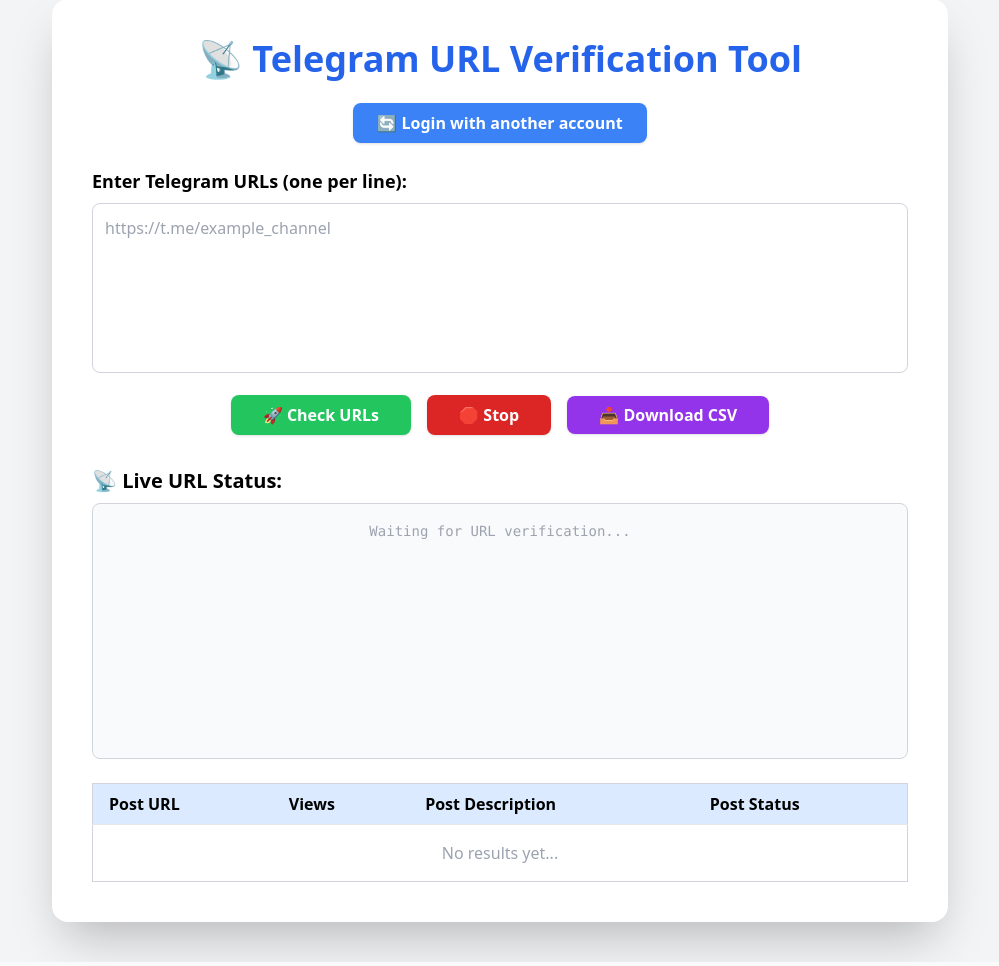
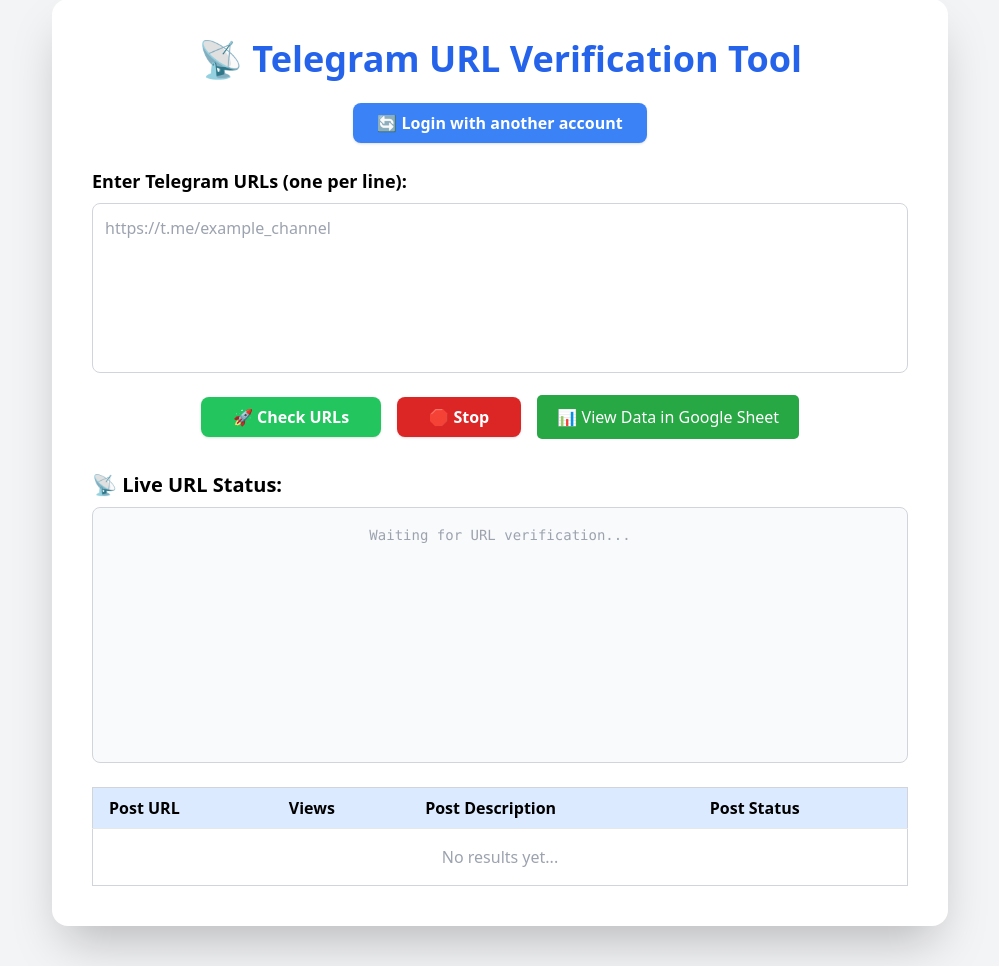
Before and after one commit to AadilMalik865/Telegram_Verification, a Flask app: page /index in a window 1280 px wide. Shown: the part 41-1007 px from the top of the page, without its empty margins (140-1139 px from the left). Run offline with Flask 3, Linux system fonts and the light colour scheme; the visitor is signed in with stand-in values (Sample User, id 1); data that the repository does not hold is empty; parts of the project's set-up code (start-up, migrations or seed data) failed here and were passed over; some libraries are stand-ins or nearby versions.

Commit message:
Change download button to link to Google Sheet
Updated the download button to link to a Google Sheet instead of being hardcoded.

```diff
--- a/templates/index.html
+++ b/templates/index.html
@@ -39,10 +39,10 @@
       </button>
 
       <!-- UPDATED: download button no longer hardcoded -->
-      <a href="#"
-        id="downloadBtn" type="button"
-        class="bg-purple-600 hover:bg-purple-700 text-white font-semibold py-2 px-8 rounded-lg shadow">
-        📥 Download CSV
+      <a href="https://docs.google.com/spreadsheets/d/1Zq4CdKa2vPODiL-cfxaFmzYvP4gXP-DsLFx5hOnAf5g/edit?usp=sharing" target="_blank">
+        <button style="padding:10px 20px; background-color:#28a745; color:white; border:none; border-radius:5px;">
+        📊 View Data in Google Sheet
+        </button>
       </a>
     </div>
   </form>
```
